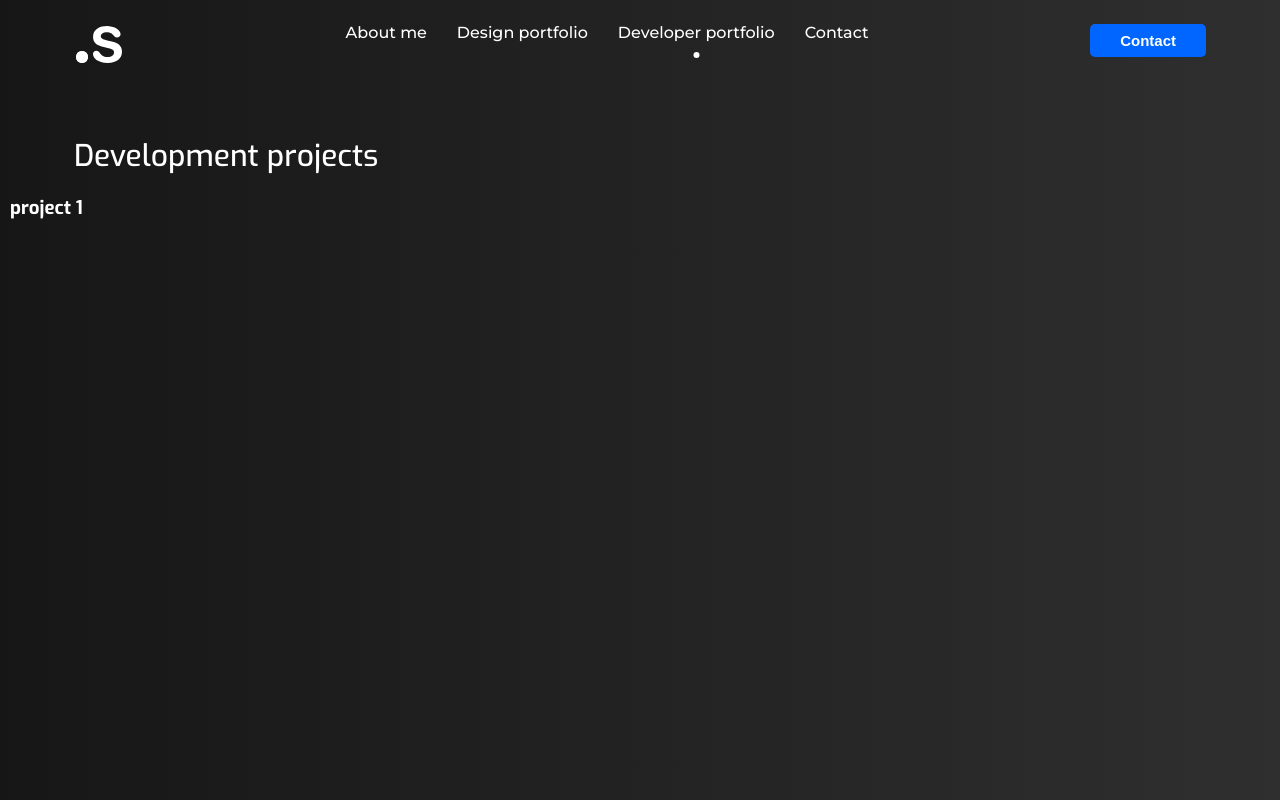
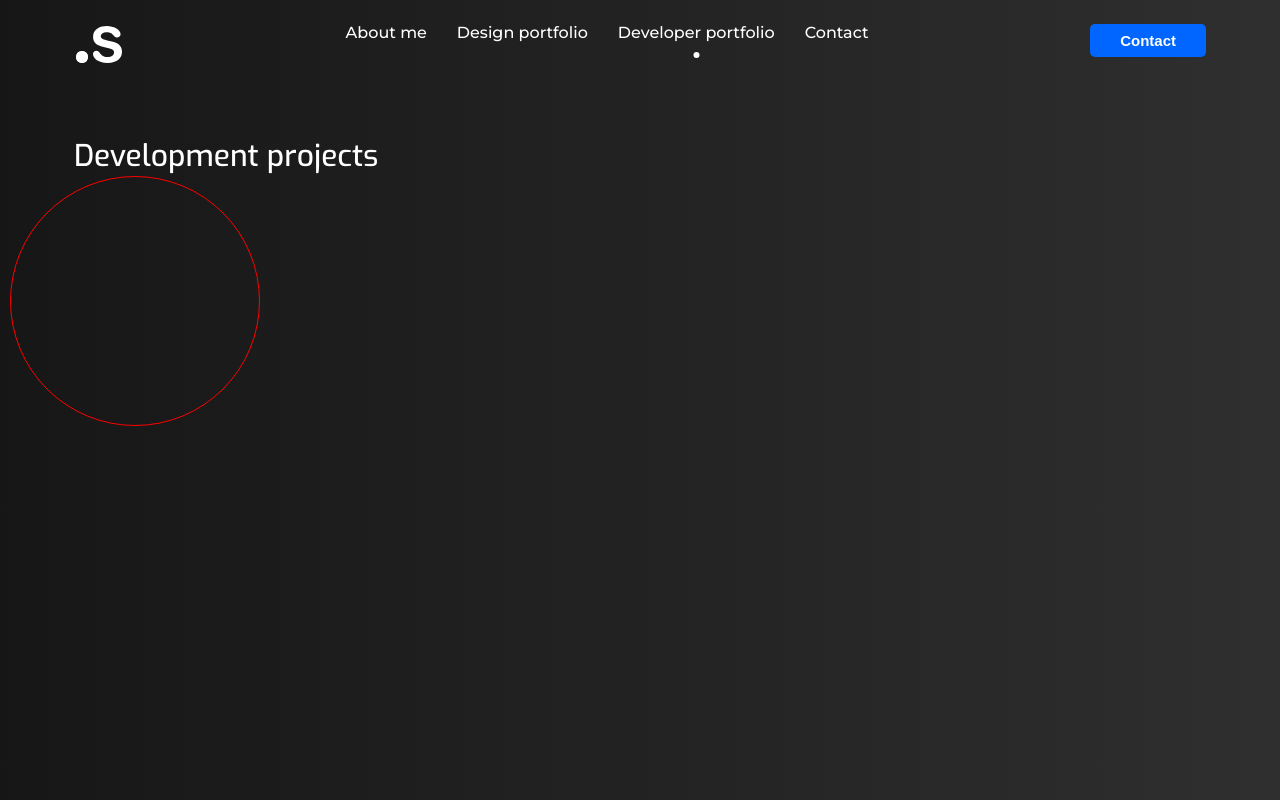
Before and after one commit to Saxxan/portfolio, a React (Create React App) app in the folder portfolio/: page /develop-projects in a window 1280 px wide. Built offline with nearby package versions, Linux system fonts and the light colour scheme.

Commit message:
developer project card

```diff
--- a/portfolio/src/App.css
+++ b/portfolio/src/App.css
@@ -17,6 +17,7 @@
   --font-black: black;
   --primary: rgba(0, 102, 255);
   --primary-hover: rgba(0, 102, 255, 0.5);
+  --border-gradient: linear-gradient(45deg, rgba(0, 102, 255), rgba(0, 102, 255, .1));
 }
 
 body {
--- a/portfolio/src/pages/DevelopProjects/DevelopProjects.jsx
+++ b/portfolio/src/pages/DevelopProjects/DevelopProjects.jsx
@@ -2,6 +2,7 @@ import { Swiper, SwiperSlide } from 'swiper/react';
 import 'swiper/css';
 import SectionTitle from "../../components/sectionTitle/SectionTitle";
 import { SectionPageDark } from '../../components/sectionPage/SectionPage';
+import DevProjectCard from './components/DevProjectCard';
 
 export default function DevelopProjects() {
     return (
@@ -9,13 +10,13 @@ export default function DevelopProjects() {
             <SectionTitle title='Development projects'></SectionTitle>
             <Swiper>
                 <SwiperSlide>
-                    <h3>project 1</h3>
+                    <DevProjectCard/>
                 </SwiperSlide>
                 <SwiperSlide>
-                    <h3>project 2</h3>
+                    <DevProjectCard/>
                 </SwiperSlide>
                 <SwiperSlide>
-                    <h3>project 3</h3>
+                    <DevProjectCard/>
                 </SwiperSlide>
             </Swiper>
         </SectionPageDark>
--- /dev/null
+++ b/portfolio/src/pages/DevelopProjects/components/DevProjectCard.jsx
@@ -0,0 +1,15 @@
+import React from 'react';
+import styled from 'styled-components';
+
+const CodeProjectCard = styled.article`
+    width: 250px;
+    height: 250px;
+    border: 1px solid red;
+    border-radius: 50%;
+`
+
+export default function DevProjectCard() {
+  return (
+    <CodeProjectCard/>
+  )
+}
```
